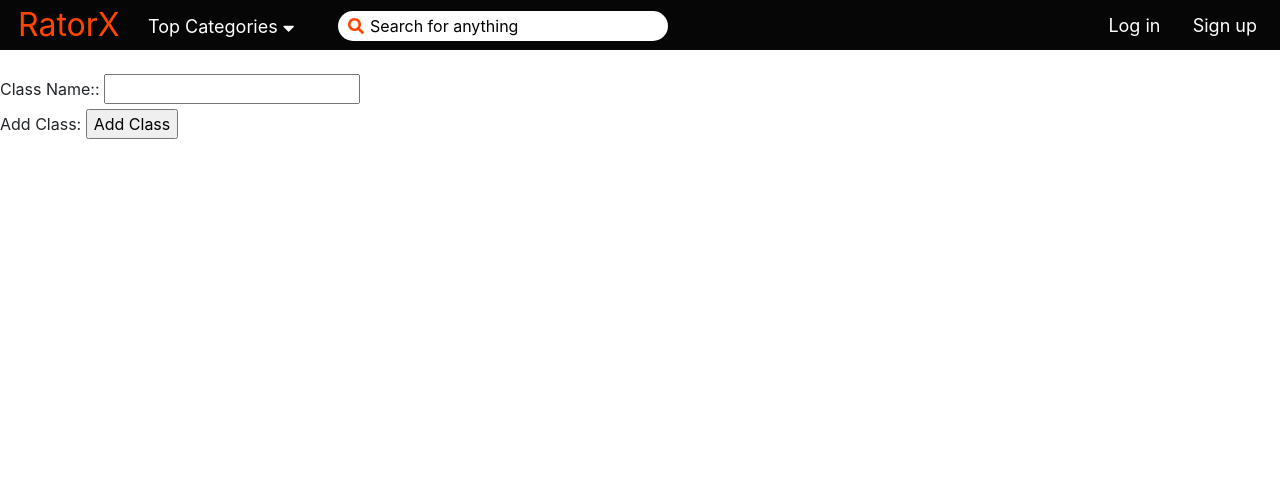
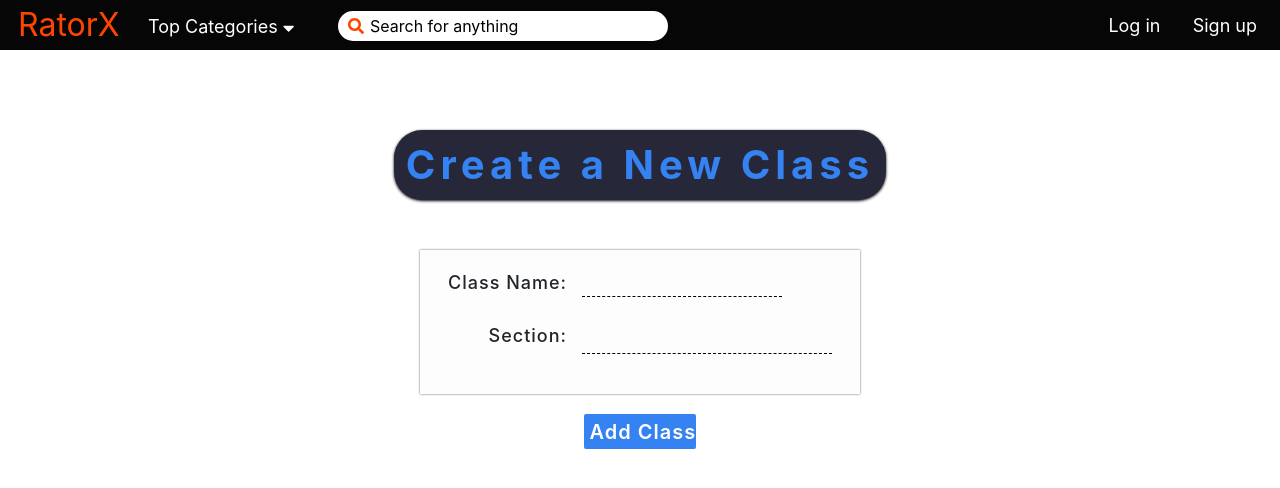
Before and after one commit to Fanoflix/Self-Evaluation-Website-Project, a Flask app: page /classrooms/add_classroom in a window 1280 px wide. Shown: the top 488 px of the page. Run offline with Flask 2, Linux system fonts and the light colour scheme; some libraries are stand-ins or nearby versions; some web fonts are replaced.

Commit message:
did classroom css

```diff
--- a/Ammar.txt
+++ /dev/null
@@ -1,2 +0,0 @@
-- Changed Line 17 in students/templates/profile.html
-- Changes Teacher's views.py and tprofile.html
--- a/myproject/classrooms/form.py
+++ b/myproject/classrooms/form.py
@@ -4,6 +4,7 @@ from wtforms import StringField, SubmitField, PasswordField, Form, validators ,
 
 class AddClassroom(FlaskForm):
     class_name = StringField('Class Name:', [ validators.Required() ])
+    class_section = StringField ('Class Section:' , [ validators.Required() ])
     submit = SubmitField("Add Class")
 
 class AddClassroomAssignments(FlaskForm):
--- a/myproject/classrooms/templates/classrooms/add_classroom.html
+++ b/myproject/classrooms/templates/classrooms/add_classroom.html
@@ -1,12 +1,24 @@
 {% extends "base.html" %}
 
 {% block content %}
-    <form method = "POST" class="">
-        {{ form.hidden_tag() }}
-        <br>
-        {{ form.class_name.label }}: {{ form.class_name() }}
-        <br>
-        {{ form.submit.label }}: {{ form.submit() }}
+<div class="add_classroom_wrapper" >
+    <div class = "main_heading">
+        Create a New Class
+    </div>
+    <form method = "POST" class="add_classroom">
+        <div class="class_details">
+            {{ form.hidden_tag() }}
+            <div class="form_labels">
+                <p class = "field1"> Class Name: </p>
+                <p class = "field2"> Section: </p>
+            </div>
+            <div class="form_fields">
+                 {{ form.class_name( class = "fields", style = "width:200px;") }}
+                 {{ form.class_section(class = "fields" , style = "width:250px;") }}
+            </div>
+        </div>
+        <div class="form_submit"> {{ form.submit(class="form_btn") }}</div>
     </form>
+</div>
 
 {% endblock content %}
--- a/myproject/classrooms/templates/classrooms/teacher_list_classrooms.html
+++ b/myproject/classrooms/templates/classrooms/teacher_list_classrooms.html
@@ -18,11 +18,11 @@
                             {{ classroom.classroom_name }}
                         </div>
                         <div class="class_section">
-                            Section H
+                            {{ classroom.classroom_section}}
                         </div>
                     </a>
                     <div class="class_teacher_name">
-                        <a href="{{ url_for('teachers.public_profile', uname = teacher_object.teacher_uname)}}" class = "class_link" style="color: red; font:bold">
+                        <a href="{{ url_for('teachers.public_profile', uname = teacher_object.teacher_uname)}}" class = "class_link" >
                             {{teacher_object.teacher_fname}} {{teacher_object.teacher_lname}}
                         </a>
                     </div>
--- a/myproject/classrooms/views.py
+++ b/myproject/classrooms/views.py
@@ -51,7 +51,6 @@ def teacher_class_list():
                     if ( (int(deadline.strftime("%d")) - int(today.strftime("%d"))) <= 7) and ( (int(deadline.strftime("%d")) - int(today.strftime("%d"))) >= 0):
                         date=str(deadline)
                         day = datetime.datetime.strptime(date, '%Y-%m-%d %H:%M:%S').weekday()
-                        # print(day)
                         temp.append(assignment.assignment_name)
                         temp.append(deadline.strftime("%I:%M %p"))
                         temp.append(day_name[day])
@@ -164,7 +163,7 @@ def join_classroom():
                 date=str(deadline)
                 day = datetime.datetime.strptime(date, '%Y-%m-%d %H:%M:%S').weekday()
                 temp.append(assignment.assignment_name)
-                temp.append(date)
+                temp.append(deadline.strftime("%I:%M %p"))
                 temp.append(day_name[day])
                 available_assignments.append(temp)
                 temp = []
@@ -205,11 +204,11 @@ def display_classroom(classroom_id):
         date=str(deadline)
         day = datetime.datetime.strptime(date, '%Y-%m-%d %H:%M:%S').weekday()
         all_deadline_days.append(day_name[day])
-        all_deadline_dates.append(deadline)
+        all_deadline_dates.append(deadline.strftime("%I:%M %p"))
 
     #all the students displayed here
     if g.teacherLoggedIn:
-        return render_template('display_classroom.html', classroom_id = int(classroom_id), all_deadline_days = all_deadline_days, all_deadline_dates = all_deadline_dates, available_assignments = available_assignments, searchForm = searchForm, teacherLoggedIn = g.teacherLoggedIn)
+        return render_template('display_classroom.html', all_deadline_days = all_deadline_days, all_deadline_dates = all_deadline_dates, available_assignments = available_assignments, searchForm = searchForm, teacherLoggedIn = g.teacherLoggedIn)
 
     else:
         #check if student is already on pending
@@ -230,8 +229,7 @@ def add_classroom():
 
     form = AddClassroom()
     if form.validate_on_submit():
-        class_name = form.class_name.data
-        new_class = Classroom(class_name, g.whichTeacher.id)
+        new_class = Classroom(form.class_name.data, form.class_section.data, g.whichTeacher.id)
         db.session.add(new_class)
         db.session.commit()
         return redirect(url_for('classrooms.teacher_class_list'))
--- a/myproject/models.py
+++ b/myproject/models.py
@@ -246,11 +246,13 @@ class Classroom(db.Model):
 
     id = db.Column(db.Integer, primary_key = True)
     classroom_name = db.Column(db.Text)
+    classroom_section = db.Column(db.Text)
     teacher_id = db.Column(db.Integer, db.ForeignKey('teachers.id'))
     teacher = db.relationship('Teacher', backref='Classroom_JOIN_Teacher') #
 
-    def __init__(self, classroom_name, teacher_id):
+    def __init__(self, classroom_name, classroom_section, teacher_id):
         self.classroom_name = classroom_name
+        self.classroom_section = classroom_section
         self.teacher_id = teacher_id
 
 
--- a/myproject/static/style.css
+++ b/myproject/static/style.css
@@ -945,9 +945,13 @@ a{
 .class_list_container .class_box .class_heading .class_teacher_name{
     margin-left: 22px;
     margin-top: 10px;
+}
+.class_list_container .class_box .class_heading .class_teacher_name a{
     font-size: 18px;
-    font-weight: 400;
+    font-weight: 500;
     color:white;
+    letter-spacing: 1px;
+    text-transform: capitalize;
 }
 
 .class_list_container .class_box .notify{
@@ -975,6 +979,129 @@ a{
     font-size: 18px;
 }
 
+/* =======================================Add Classroom Section================================= */
+.add_classroom_wrapper{
+    width: 70%;
+    margin-left: 15%;
+}
+.add_classroom_wrapper .main_heading{
+    width: 55%;
+    height: 70px;
+    margin-top: 80px;
+    margin-left: 22.5%;
+    margin-bottom: 40px;
+    background: rgb(39, 39, 58);
+    color: rgb(53, 131, 242);
+    box-shadow: 0 1px 3px black;
+    display: flex;
+    justify-content: center;
+    align-items: center;
+    font-size: 40px;
+    font-weight: 700;
+    border-radius: 28px;
+    letter-spacing: 5px;
+}
+
+.add_classroom_wrapper  .main_heading2{
+    width:85%;
+    margin-left: 7.5%;
+    background: rgba(0,0,0,0.85);
+    color: orangered;
+}
+
+.add_classroom_wrapper .add_classroom{
+    width: 70%;
+    margin: 0 15%;
+    margin-top: 50px;
+}
+
+.add_classroom_wrapper .add_classroom .class_details{
+    background-color: rgb(253, 253, 253);
+    /* border-radius: 20px; */
+    margin: 0;
+    margin-bottom: 20px;
+    display: flex;
+    justify-content: center;
+    align-items: center;
+    width: 70%;
+    margin-left: 15%;
+    box-shadow: 0 0px 2px rgba(56, 56, 56, 0.8);
+}
+
+.add_classroom_wrapper .add_classroom .class_details .form_labels{
+    display: flex;
+    flex-direction: column;
+    align-items: flex-end;
+    margin-right: 15px;
+    font-size: 18px;
+    font-weight: 500;
+
+}
+
+.add_classroom_wrapper .add_classroom .class_details .form_labels .field1{
+    position: relative;
+    top: -10px;
+    letter-spacing: 1px;
+}
+
+.add_classroom_wrapper .add_classroom .class_details .form_labels .field2{
+    position: relative;
+    top: 0px;
+    letter-spacing: 1px;
+}
+
+.add_classroom_wrapper .add_classroom .class_details .form_labels .field3{
+    position: relative;
+    top: 10px;
+    letter-spacing: 1px;
+}
+
+.add_classroom_wrapper .add_classroom .class_details .form_fields{
+    display: flex;
+    flex-direction: column;
+    align-items: flex-start;
+}
+
+.add_classroom_wrapper .add_classroom .class_details .form_fields .fields{
+    margin-top: 30px;
+    border: none;
+    border-bottom: dashed 1px black;
+    background-color:  rgb(253, 253, 253);
+}
+
+.add_classroom_wrapper .add_classroom .class_details .form_fields .fields:first-child{
+    margin-top: 20px;
+}
+
+.add_classroom_wrapper .add_classroom .class_details .form_fields .fields:last-child{
+    margin-bottom: 40px;
+}
+
+
+.add_classroom_wrapper .add_classroom .class_details .form_fields .fields:focus{
+    outline: none;
+}
+
+.add_classroom_wrapper .add_classroom .form_btn{
+    width:18%;
+    margin-left: 41%;
+    color: white;
+    font-size: 20px;
+    border: none;
+    letter-spacing: 1px;
+    font-weight: 600;
+    background-color: rgb(53, 131, 242);
+    border-radius: 2px;
+    height: 35px;
+}
+.add_classroom_wrapper .add_classroom .form_btn2{
+    width:45%;
+    margin-left: 27.5%;
+    background-color: green;
+}
+.add_classroom_wrapper .add_classroom .form_btn:hover{
+    transform: scale(0.99);
+}
 
 /* ====================================Add Assignment Section ========================================= */
 .add_assignment_wrapper{
```
Also changed, not shown: myproject/classrooms/templates/classrooms/add_classroom_assignment.html (+19 -18 lines), myproject/classrooms/templates/classrooms/display_classroom.html (+31 -12 lines).
